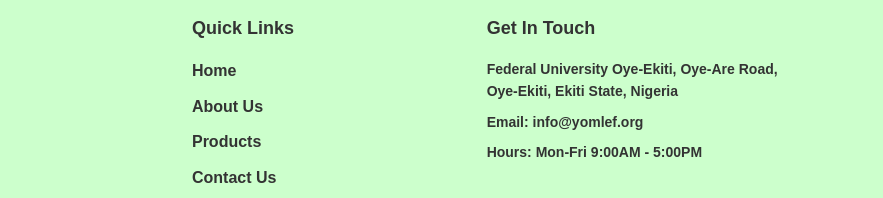
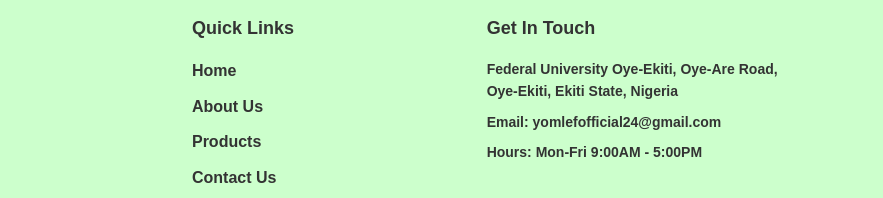
Before and after one commit to gratitude234/YOMLEF, a plain HTML site: page Contact.html in a window 1280 px wide. Shown: the part 1700-1898 px from the top of the page, 397-1280 px from the left. Drawn offline with Linux system fonts and the light colour scheme.

Commit message:
Update Contact.html

```diff
--- a/Contact.html
+++ b/Contact.html
@@ -166,7 +166,7 @@
        <div class="contact-info">
            <h3>Get In Touch</h3>
            <p>Federal University Oye-Ekiti, Oye-Are Road, Oye-Ekiti, Ekiti State, Nigeria</p>
-           <p>Email: info@yomlef.org</p>
+           <p>Email: yomlefofficial24@gmail.com</p>
            <p>Hours: Mon-Fri 9:00AM - 5:00PM</p>
        </div>
    </div>
```
